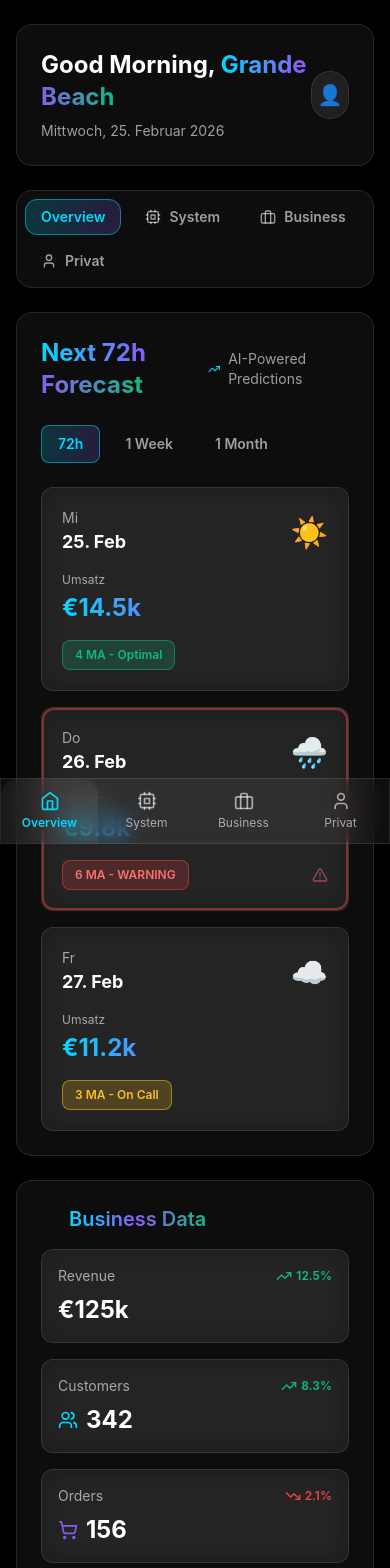
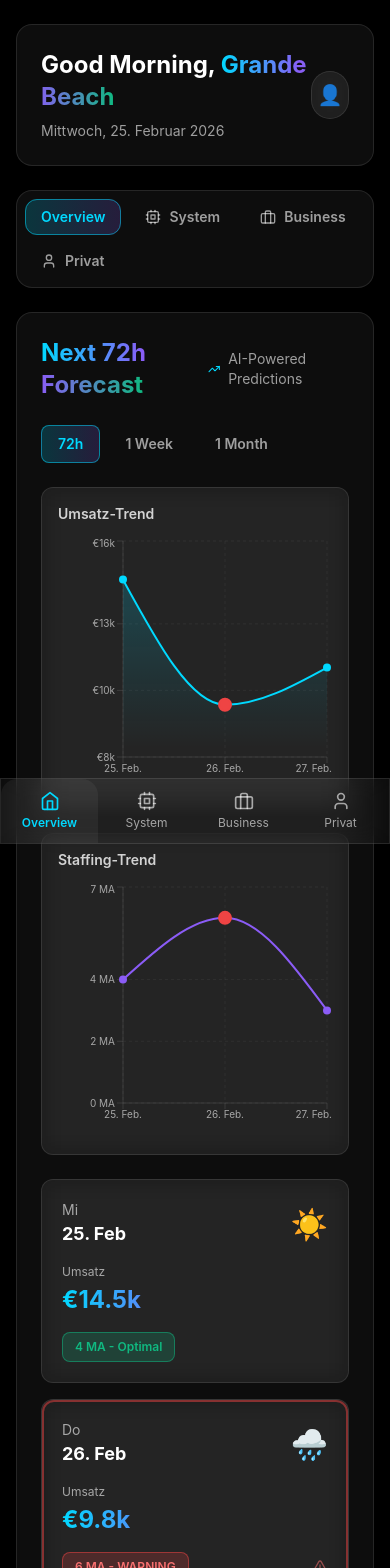
Before and after one commit to dojanjanjan/sueai_mission_control, a Next.js app: page / in a window 390 px wide. Shown: the top 1568 px of the page. Built offline with nearby package versions, Linux system fonts and the light colour scheme.

Commit message:
Add revenue and staffing trend charts to forecast component with warning indicators

```diff
--- a/components/PredictionHero.tsx
+++ b/components/PredictionHero.tsx
@@ -4,6 +4,7 @@ import { useState } from 'react';
 import { motion } from 'framer-motion';
 import { forecastData72h, forecastData1Week, forecastData1Month } from '@/lib/forecastData';
 import { TrendingUp, AlertTriangle } from 'lucide-react';
+import { LineChart, Line, AreaChart, Area, XAxis, YAxis, CartesianGrid, Tooltip, ResponsiveContainer, Legend } from 'recharts';
 
 const statusColors = {
   optimal: 'bg-emerald-green/20 text-emerald-green border-emerald-green/50',
@@ -41,6 +42,20 @@ export default function PredictionHero() {
   const forecastData = getForecastData();
   const isCompactView = activeTab !== '72h';
 
+  // Prepare chart data
+  const chartData = forecastData.map((day) => {
+    const date = new Date(day.date);
+    return {
+      date: date.toLocaleDateString('de-DE', { day: 'numeric', month: 'short' }),
+      revenue: day.projectedRevenue,
+      staffing: day.staffingRecommendation.count,
+      hasWarning: day.hasWarning,
+    };
+  });
+
+  const maxRevenue = Math.max(...chartData.map(d => d.revenue));
+  const minRevenue = Math.min(...chartData.map(d => d.revenue));
+
   return (
     <motion.div
       initial={{ opacity: 0, y: 20 }}
@@ -73,6 +88,136 @@ export default function PredictionHero() {
             {tab === '72h' ? '72h' : tab === '1week' ? '1 Week' : '1 Month'}
           </button>
         ))}
+      </div>
+
+      {/* Charts */}
+      <div className="grid grid-cols-1 lg:grid-cols-2 gap-6 mb-6">
+        {/* Revenue Trend Chart */}
+        <motion.div
+          initial={{ opacity: 0, y: 20 }}
+          animate={{ opacity: 1, y: 0 }}
+          transition={{ duration: 0.5, delay: 0.2 }}
+          className="glass rounded-xl p-4"
+        >
+          <h3 className="text-sm font-semibold mb-3 text-white/80">Umsatz-Trend</h3>
+          <div className="h-64">
+            <ResponsiveContainer width="100%" height="100%">
+              <AreaChart data={chartData}>
+                <defs>
+                  <linearGradient id="revenueGradient" x1="0" y1="0" x2="0" y2="1">
+                    <stop offset="5%" stopColor="#00D9FF" stopOpacity={0.3} />
+                    <stop offset="95%" stopColor="#00D9FF" stopOpacity={0} />
+                  </linearGradient>
+                </defs>
+                <CartesianGrid strokeDasharray="3 3" stroke="rgba(255, 255, 255, 0.05)" />
+                <XAxis
+                  dataKey="date"
+                  tick={{ fill: 'rgba(255, 255, 255, 0.6)', fontSize: 10 }}
+                  axisLine={{ stroke: 'rgba(255, 255, 255, 0.1)' }}
+                  tickLine={{ stroke: 'rgba(255, 255, 255, 0.1)' }}
+                />
+                <YAxis
+                  tick={{ fill: 'rgba(255, 255, 255, 0.6)', fontSize: 10 }}
+                  axisLine={{ stroke: 'rgba(255, 255, 255, 0.1)' }}
+                  tickLine={{ stroke: 'rgba(255, 255, 255, 0.1)' }}
+                  domain={[minRevenue * 0.8, maxRevenue * 1.1]}
+                  tickFormatter={(value) => `€${(value / 1000).toFixed(0)}k`}
+                />
+                <Tooltip
+                  contentStyle={{
+                    backgroundColor: 'rgba(0, 0, 0, 0.9)',
+                    border: '1px solid rgba(255, 255, 255, 0.1)',
+                    borderRadius: '8px',
+                    color: '#fff',
+                  }}
+                  labelStyle={{ color: 'rgba(255, 255, 255, 0.8)' }}
+                  formatter={(value: number) => [`€${(value / 1000).toFixed(1)}k`, 'Umsatz']}
+                />
+                <Area
+                  type="monotone"
+                  dataKey="revenue"
+                  stroke="#00D9FF"
+                  strokeWidth={2}
+                  fill="url(#revenueGradient)"
+                  dot={(props: any) => {
+                    const { payload } = props;
+                    return (
+                      <circle
+                        cx={props.cx}
+                        cy={props.cy}
+                        r={payload.hasWarning ? 6 : 4}
+                        fill={payload.hasWarning ? '#EF4444' : '#00D9FF'}
+                        stroke={payload.hasWarning ? '#EF4444' : 'none'}
+                        strokeWidth={payload.hasWarning ? 2 : 0}
+                      />
+                    );
+                  }}
+                  activeDot={{ r: 8 }}
+                />
+              </AreaChart>
+            </ResponsiveContainer>
+          </div>
+        </motion.div>
+
+        {/* Staffing Trend Chart */}
+        <motion.div
+          initial={{ opacity: 0, y: 20 }}
+          animate={{ opacity: 1, y: 0 }}
+          transition={{ duration: 0.5, delay: 0.3 }}
+          className="glass rounded-xl p-4"
+        >
+          <h3 className="text-sm font-semibold mb-3 text-white/80">Staffing-Trend</h3>
+          <div className="h-64">
+            <ResponsiveContainer width="100%" height="100%">
+              <LineChart data={chartData}>
+                <CartesianGrid strokeDasharray="3 3" stroke="rgba(255, 255, 255, 0.05)" />
+                <XAxis
+                  dataKey="date"
+                  tick={{ fill: 'rgba(255, 255, 255, 0.6)', fontSize: 10 }}
+                  axisLine={{ stroke: 'rgba(255, 255, 255, 0.1)' }}
+                  tickLine={{ stroke: 'rgba(255, 255, 255, 0.1)' }}
+                />
+                <YAxis
+                  tick={{ fill: 'rgba(255, 255, 255, 0.6)', fontSize: 10 }}
+                  axisLine={{ stroke: 'rgba(255, 255, 255, 0.1)' }}
+                  tickLine={{ stroke: 'rgba(255, 255, 255, 0.1)' }}
+                  domain={[0, 7]}
+                  tickFormatter={(value) => `${value} MA`}
+                />
+                <Tooltip
+                  contentStyle={{
+                    backgroundColor: 'rgba(0, 0, 0, 0.9)',
+                    border: '1px solid rgba(255, 255, 255, 0.1)',
+                    borderRadius: '8px',
+                    color: '#fff',
+                  }}
+                  labelStyle={{ color: 'rgba(255, 255, 255, 0.8)' }}
+                  formatter={(value: number) => [`${value} MA`, 'Staffing']}
+                />
+                <Line
+                  type="monotone"
+                  dataKey="staffing"
+                  stroke="#8B5CF6"
+                  strokeWidth={2}
+                  dot={(props: any) => {
+                    const { payload } = props;
+                    return (
+                      <circle
+                        cx={props.cx}
+                        cy={props.cy}
+                        r={payload.hasWarning ? 6 : 4}
+                        fill={payload.hasWarning ? '#EF4444' : '#8B5CF6'}
+                        stroke={payload.hasWarning ? '#EF4444' : 'none'}
+                        strokeWidth={payload.hasWarning ? 2 : 0}
+                      />
+                    );
+                  }}
+                  activeDot={{ r: 8 }}
+                />
+              </LineChart>
+            </ResponsiveContainer>
+          </div>
+        </motion.div>
       </div>
 
       {/* Forecast Grid */}
```
